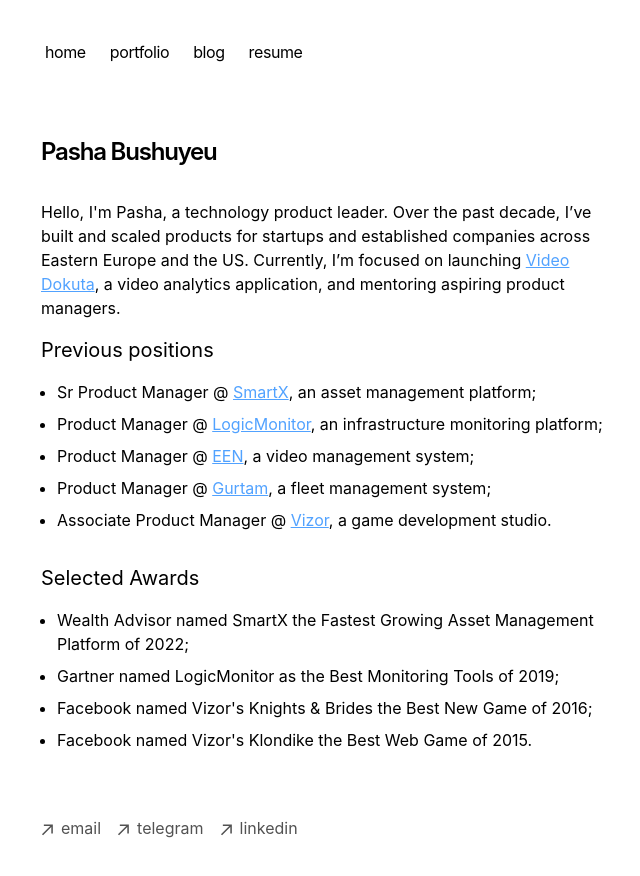
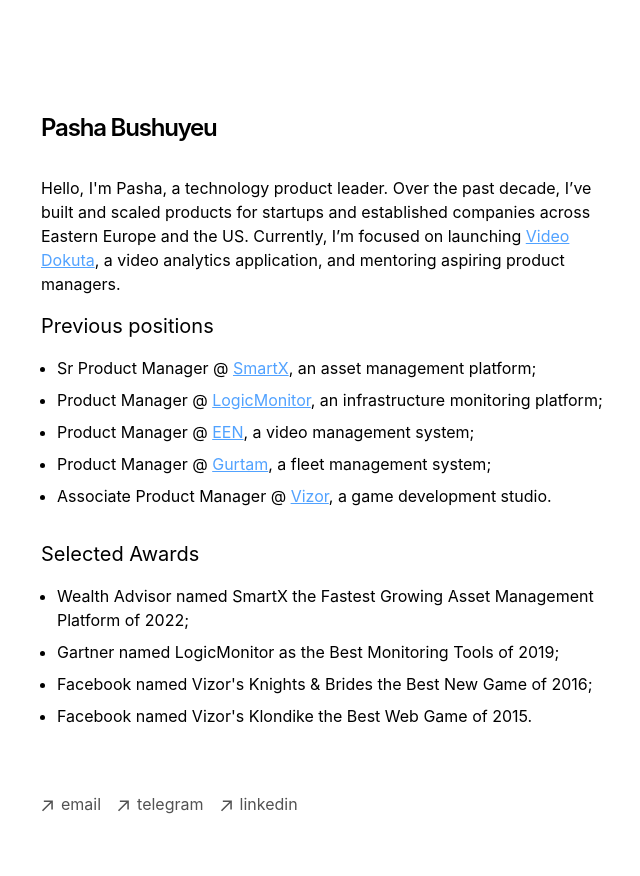
Before and after one commit to bushuyeu/portfolio, a Next.js app: page / in a window 1280 px wide. Shown: the top 876 px of the page, without its empty margins (311-951 px from the left). Built offline with nearby package versions, Linux system fonts and the light colour scheme.

Commit message:
hiding some stuff

```diff
--- a/app/blog/posts/intro-email-template.mdx
+++ b/app/blog/posts/intro-email-template.mdx
@@ -1,6 +1,7 @@
 ---
 title: "[EMAIL BLURB] Get People Excited About Your Startup"
 publishedAt: "2024-08-20"
+draft:
 summary: "I go through a phase when I need to do a lot of outreach. I also sometimes help my friends in their entrepreneurial journey as a connector. Here’s an email template that I have to generate excitement about a startup. This works well if you are speaking in person too."
 ---
 
--- a/app/components/nav.tsx
+++ b/app/components/nav.tsx
@@ -2,17 +2,17 @@
 
 const navItems = {
   "/": {
-    name: "home",
+    name: "", // home
   },
   "/portfolio": {
-    name: "portfolio",
+    name: "", // portfolio
   },
   "/blog": {
-    name: "blog",
+    name: "", // blog
   },
   "https://docs.google.com/document/d/12Yf3TqCObbycOHVQyLlXvIoimgqcZ57mUNnfKVAQ3ao/edit?usp=sharing":
     {
-      name: "resume",
+      name: "", // resume
     },
 };
 
--- a/app/og/route.tsx
+++ b/app/og/route.tsx
@@ -1,8 +1,8 @@
-import { ImageResponse } from 'next/og'
+import { ImageResponse } from "next/og";
 
 export function GET(request: Request) {
-  let url = new URL(request.url)
-  let title = url.searchParams.get('title') || 'Next.js Portfolio Starter'
+  let url = new URL(request.url);
+  let title = url.searchParams.get("title") || "Pasha Bushuyeu";
 
   return new ImageResponse(
     (
@@ -18,5 +18,5 @@
       width: 1200,
       height: 630,
     }
-  )
+  );
 }
--- a/app/page.tsx
+++ b/app/page.tsx
@@ -1,4 +1,4 @@
-import { BlogPosts } from "app/components/posts";
+// import { BlogPosts } from "app/components/posts";
 import Link from "next/link";
 
 export default function Page() {
```
